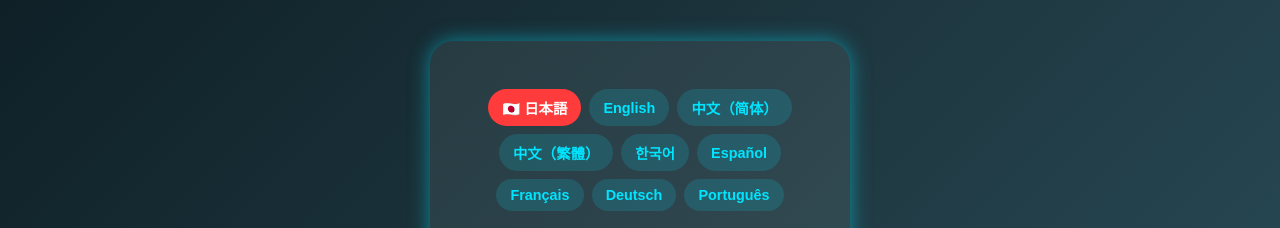
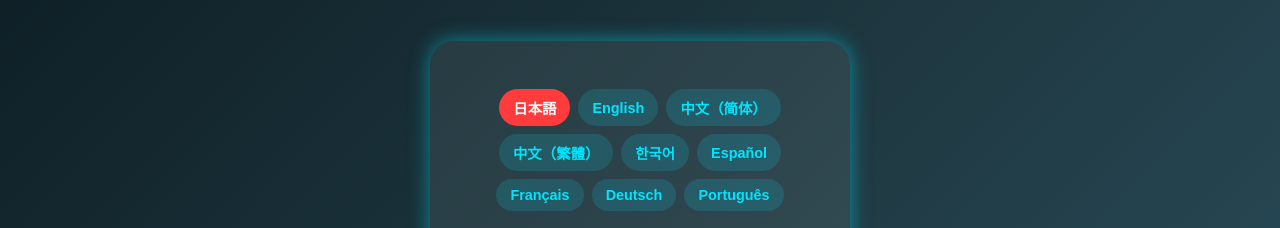
Before and after one commit to hamuzon/expo2025-counter, a plain HTML site: page index.html in a window 1280 px wide. Shown: the top 228 px of the page. Drawn offline with Linux system fonts and the light colour scheme.

Commit message:
Update index.html
expo2025-counterv2.0.0

```diff
--- a/index.html
+++ b/index.html
@@ -122,7 +122,7 @@
 <body>
   <div class="container">
     <div class="lang-buttons" aria-label="Language selection">
-      <button data-lang="jp" class="active">🇯🇵 日本語</button>
+      <button data-lang="jp" class="active">日本語</button>
       <button data-lang="en">English</button>
       <button data-lang="zh-CN">中文（简体）</button>
       <button data-lang="zh-TW">中文（繁體）</button>
```
